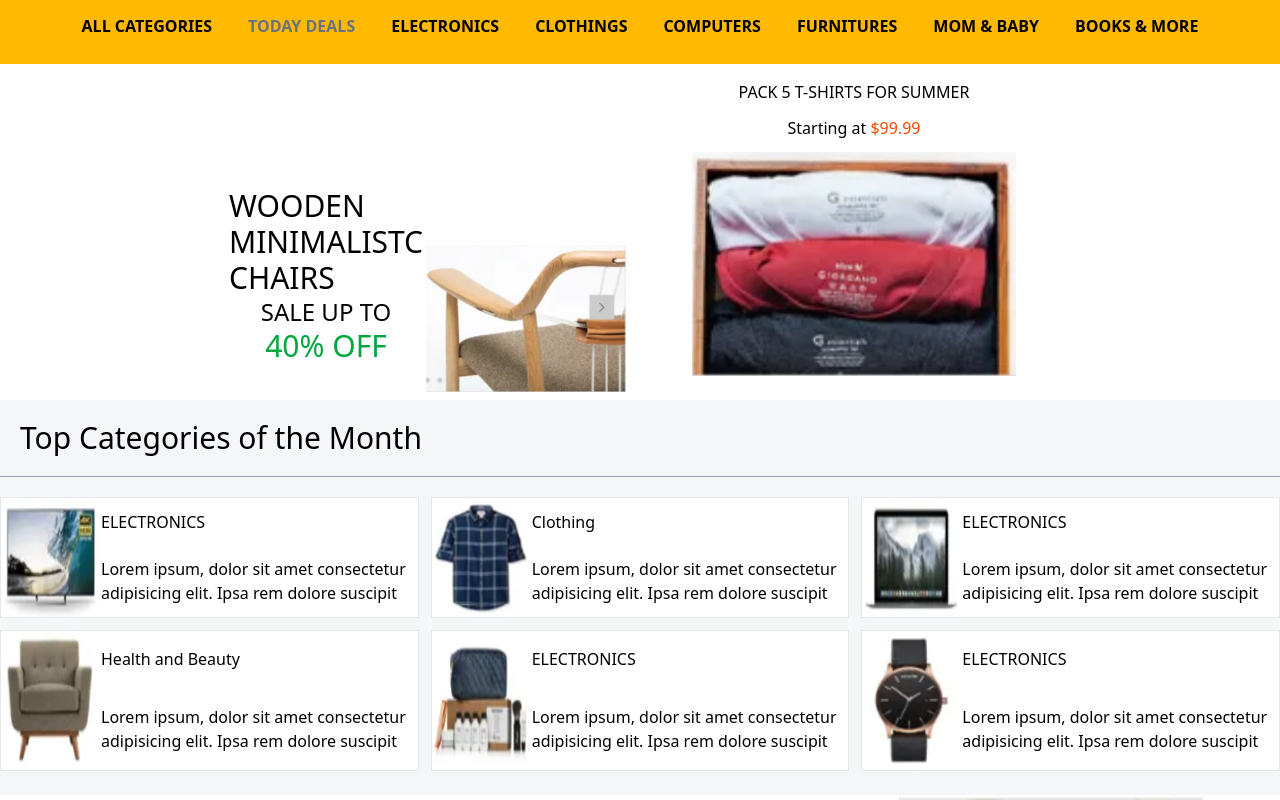
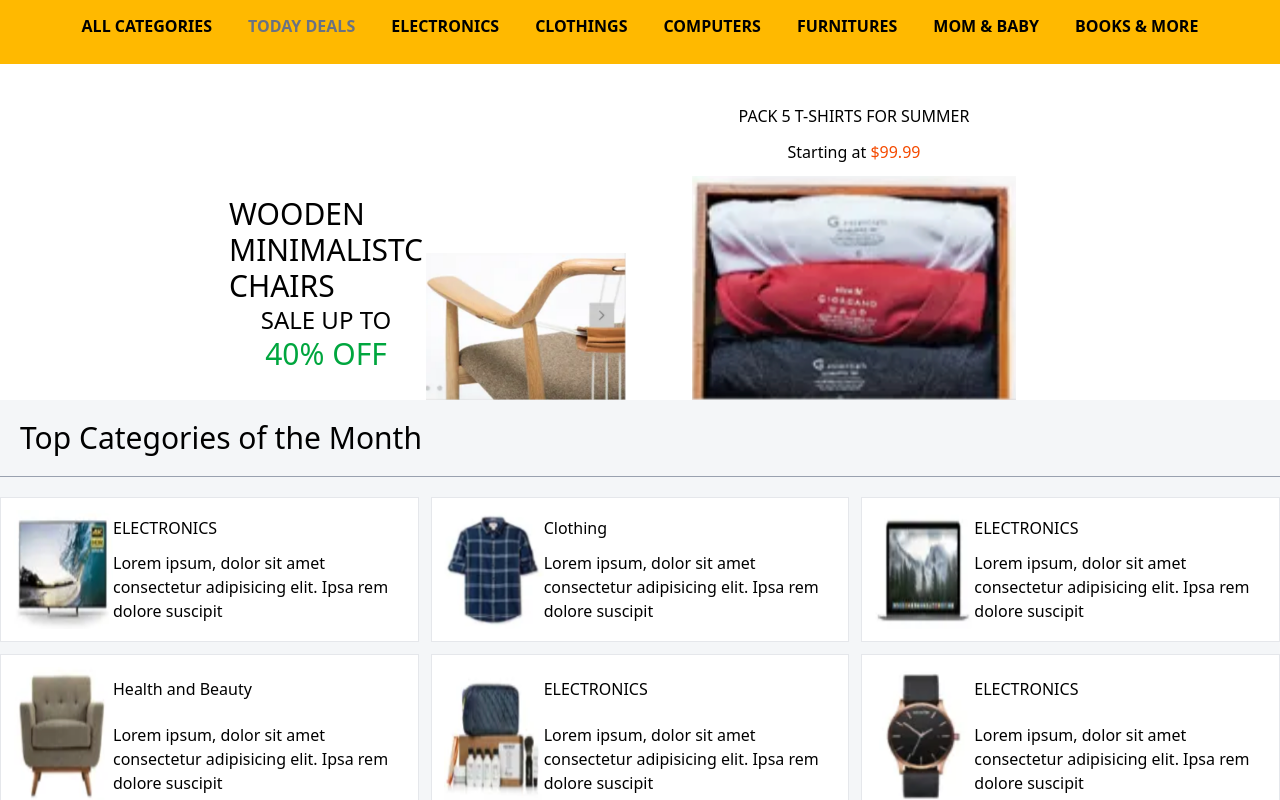
Before and after one commit to shahad0000/W6_D3_Lab1, a React (Vite) app: page / in a window 1280 px wide. Shown: the top 800 px of the page. Built offline with nearby package versions, Linux system fonts and the light colour scheme.

Commit message:
improve styling

```diff
--- a/src/components/Hero.jsx
+++ b/src/components/Hero.jsx
@@ -2,7 +2,7 @@ import React from 'react'
 
 const Hero = () => {
   return (
-    <div className='flex flex-wrap items-center justify-center gap-7 bg-white'>
+    <div className='flex flex-wrap items-end justify-center gap-7 bg-white'>
         <div className='w-100 grid grid-cols-2 h-80 items-end'>
             <div className=' p-7 flex flex-col justify-around items-center'>
                 <h1 className='text-3xl'>WOODEN MINIMALISTC CHAIRS</h1>
@@ -11,7 +11,7 @@ const Hero = () => {
             </div>
             <img src="imgs/chair.png" alt="" />
         </div>
-        <div className='w-100 flex flex-col mt-4 items-center h-80'>
+        <div className='w-100 flex flex-col mt-4 items-center justify-end h-80'>
             <h1 >PACK 5 T-SHIRTS FOR SUMMER</h1>
             <h3 className='my-3'>Starting at <span className='text-orange-600'>$99.99</span></h3>
             <img src="/imgs/tShirts.png" alt="" />
--- a/src/components/Products.jsx
+++ b/src/components/Products.jsx
@@ -43,7 +43,7 @@ const Products = () => {
         <hr className='text-gray-400 mb-5'/>
         <div className='grid grid-cols-1 md:grid-cols-3 gap-3'>
             {products.map((items, index) => (
-                <div key={index} className='flex border border-gray-200 bg-white'>
+                <div key={index} className='flex border border-gray-200 bg-white p-3'>
                     <img width={100} src={items.img} alt="" />
                     <div className='flex flex-col justify-around'>
                         <div>{items.title}</div>
```
